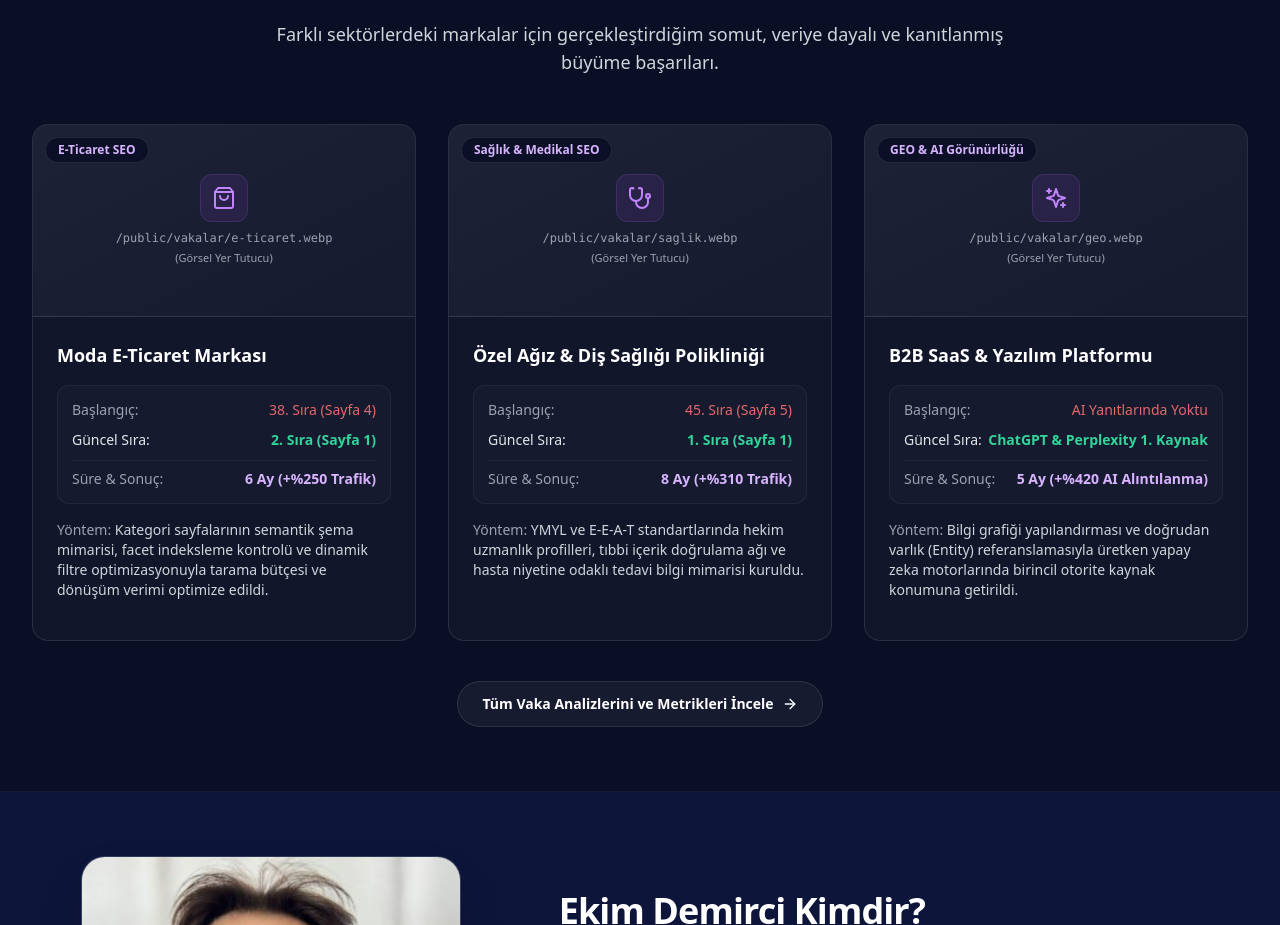
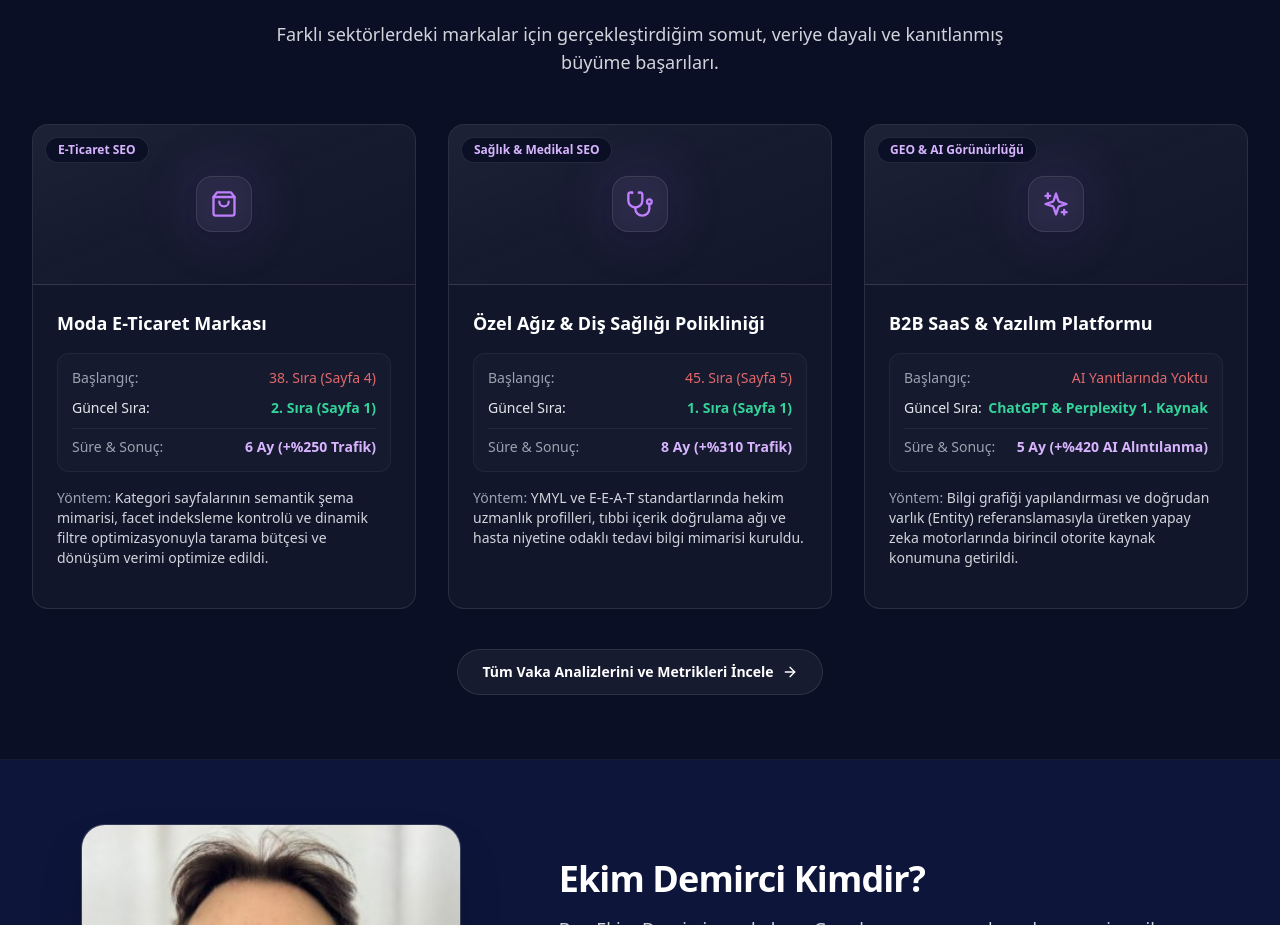
Before and after one commit to exburn35/ekimdemirci, a Next.js app: page / in a window 1280 px wide. Shown: the part 4200-5125 px from the top of the page. Built offline with nearby package versions, Linux system fonts and the light colour scheme.

Commit message:
fix: remove placeholder text from case study cards and style icon banner

```diff
--- a/components/home/HomeCaseStudies.tsx
+++ b/components/home/HomeCaseStudies.tsx
@@ -81,8 +81,8 @@ export default function HomeCaseStudies() {
                 key={c.id}
                 className="rounded-2xl bg-white/[0.03] border border-white/10 overflow-hidden flex flex-col justify-between hover:border-purple-500/30 transition-all duration-300"
               >
-                {/* Görsel Alanı (/public/vakalar/*.webp veya fs.existsSync Yer Tutucu) */}
-                <div className="relative w-full h-48 bg-gradient-to-br from-white/5 to-white/[0.02] border-b border-white/10 flex items-center justify-center overflow-hidden">
+                {/* Görsel Alanı (/public/vakalar/*.webp veya Şık İkon Banner) */}
+                <div className="relative w-full h-40 bg-gradient-to-br from-white/[0.05] via-white/[0.02] to-transparent border-b border-white/10 flex items-center justify-center overflow-hidden">
                   {imageExists ? (
                     <Image
                       src={`/vakalar/${c.imageFileName}`}
@@ -91,16 +91,11 @@ export default function HomeCaseStudies() {
                       className="object-cover"
                     />
                   ) : (
-                    <div className="flex flex-col items-center justify-center p-4 text-center">
-                      <div className="w-12 h-12 rounded-xl bg-purple-500/10 border border-purple-500/20 flex items-center justify-center mb-2">
-                        <Icon className="w-6 h-6 text-purple-400" />
+                    <div className="relative flex items-center justify-center">
+                      <div className="absolute w-20 h-20 bg-purple-500/10 rounded-full blur-xl pointer-events-none" />
+                      <div className="w-14 h-14 rounded-2xl bg-white/5 border border-white/10 flex items-center justify-center shadow-lg group-hover:scale-105 group-hover:border-purple-500/30 transition-all duration-300">
+                        <Icon className="w-7 h-7 text-purple-400 group-hover:text-purple-300 transition-colors" />
                       </div>
-                      <span className="text-xs text-gray-400 font-mono">
-                        /public/vakalar/{c.imageFileName}
-                      </span>
-                      <span className="text-[11px] text-gray-400 mt-1">
-                        (Görsel Yer Tutucu)
-                      </span>
                     </div>
                   )}
 
```
